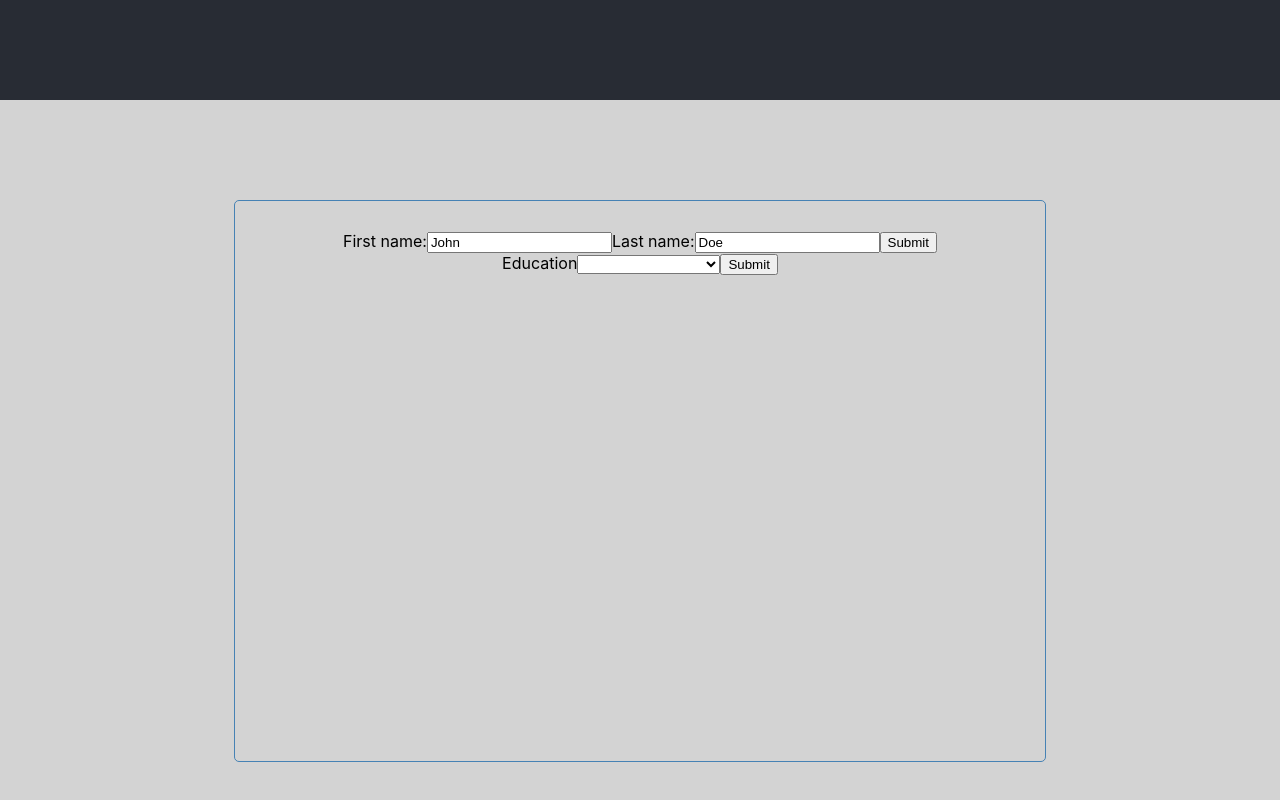
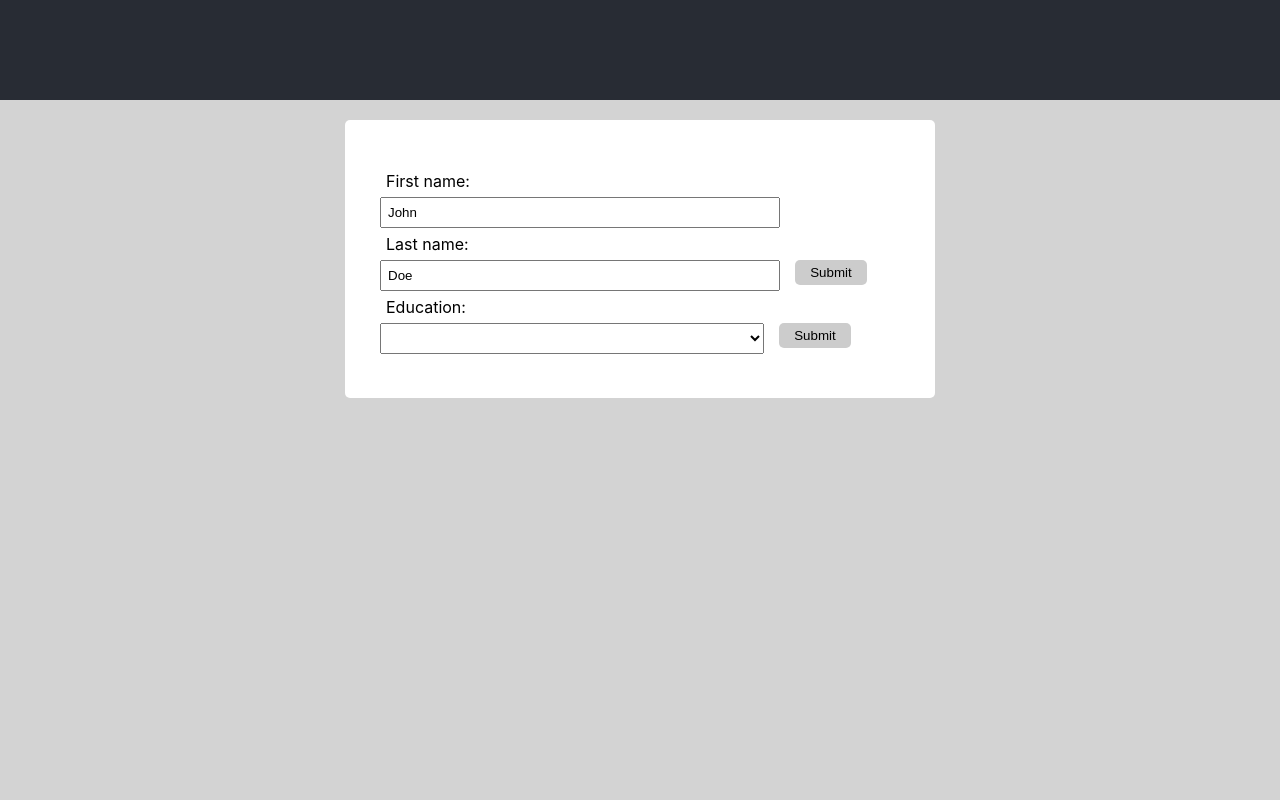
Before and after one commit to s-a-mb/recruit-project, a React (Create React App) app: page /register in a window 1280 px wide. Shown: the part 700-1500 px from the top of the page. After the commit the page ends 1118 px from the top, so only its background shows below. Built offline with nearby package versions, Linux system fonts and the light colour scheme.

Commit message:
css styling

```diff
--- a/src/components/View Profile/ViewProfile.js
+++ b/src/components/View Profile/ViewProfile.js
@@ -1,18 +1,20 @@
 import React from "react";
+import './style.css'
 
 function ViewProfile(){
     return(
-      <div className="container">
+      <div className="form">
+        <div className="form-body">
           <form action="">
-            <label for="fname">First name:</label>
-            <input type="text" id="fname" name="fname" value="John"></input>
-            <label for="lname">Last name:</label>
-            <input type="text" id="lname" name="lname" value="Doe"></input>
-            <input type="submit" value="Submit"></input>
+              <label className="form__label" for="fname">First name:</label>
+              <input className="form__input" type="text" id="fname" name="fname" value="John"></input>
+              <label className="form__label" for="lname">Last name:</label>
+              <input className="form__input" type="text" id="lname" name="lname" value="Doe"></input>
+                <input className="form__submit" type="submit" value="Submit"></input>
           </form>
           <form action="">
-            <label for="fname">Education</label>
-            <select name="edLevel" id="edLevel">
+              <label className="form__label" for="fname">Education:</label>
+              <select className="form__input" name="edLevel" id="edLevel">
                   <option value="None"> </option>
                   <option value="HighSchool">HighSchool Diploma</option>
                   <option value="Certification">Certification</option>
@@ -20,8 +22,9 @@ function ViewProfile(){
                   <option value="Masters">Masters Degree</option>
                   <option value="PhD">PhD</option>
               </select>
-            <input type="submit" value="Submit"></input>
+                <input className="form__submit" type="submit" value="Submit"></input>
           </form>
+        </div>
       </div>
     );
 }
--- a/src/components/View Profile/style.css
+++ b/src/components/View Profile/style.css
@@ -1,13 +1,3 @@
-
-.container {
-    max-width: 600px;
-    margin: 100px auto;
-    overflow: auto;
-    min-height: 250px;
-    border: 1px solid steelblue;
-    padding: 30px;
-    border-radius: 5px;
-}
 
 .form{
     background-color: white;
@@ -15,7 +5,13 @@
     width: 550px;
     margin: 20px auto;
     padding: 20px;
+    display: flexbox;
+    vertical-align: middle;
     /* height: 600px; */
+}
+
+.form div{
+    display: inline-block;
 }
 
 .form-body{
@@ -34,9 +30,25 @@
     padding: 6px;
 }
 
-.form_input{
+.form__input{
     display: block;
     width: calc(76% - 11px);
     float: left;
     padding: 6px;
 }
+
+.form__submit{
+    display: block;
+    float: left;
+    padding:5px 15px;
+    background:#ccc;
+    border:0 none;
+    cursor:pointer;
+    -webkit-border-radius: 5px;
+    border-radius: 5px;
+    margin-left: 15px;
+}
+
+.footer{
+    text-align: center;
+}
```
Lines whose indentation alone changed are shown as unchanged.
